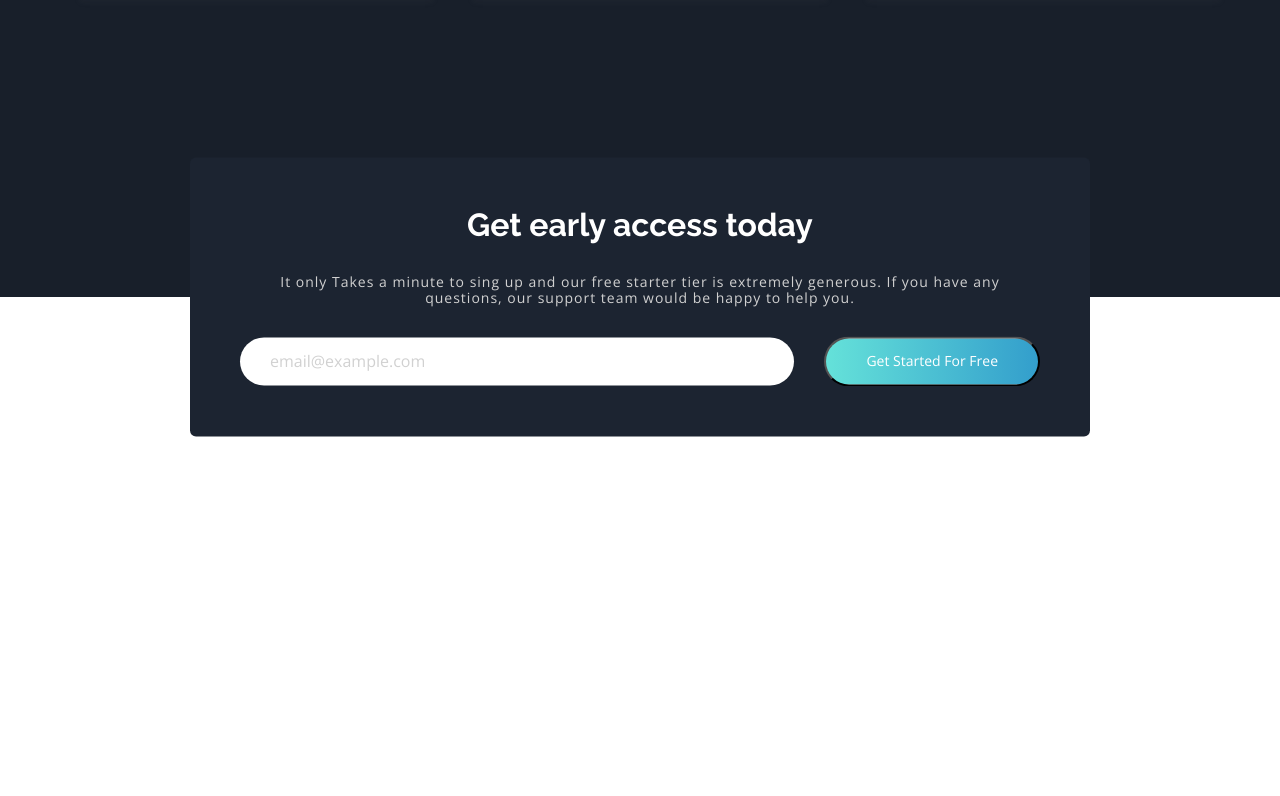
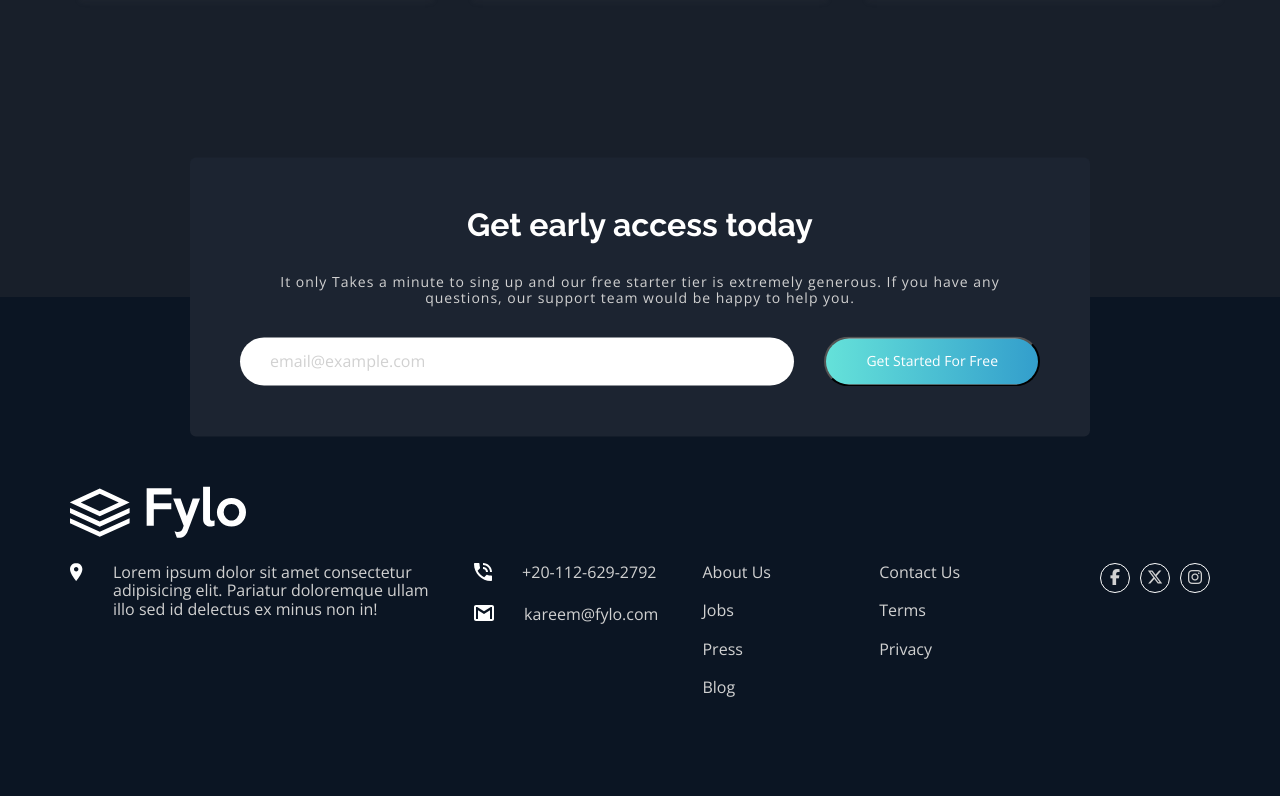
Before and after one commit to Kareemayman/Fylo_Dark_Landing_Page_FEM_Challenge, a plain HTML site: page index.html in a window 1280 px wide. Shown: the part 2606-3402 px from the top of the page. Before the commit the page ends 3182 px from the top, so only its background shows below. Drawn offline with nearby package versions, Linux system fonts and the light colour scheme.

Commit message:
Added Footer & Finished Challenge

```diff
--- a/css/fylo.css
+++ b/css/fylo.css
@@ -308,6 +308,10 @@ main .intro .curvy-background {
     max-width: 100%;
 }
 
+.sign-in {
+    background-color: var(--footer-background);
+}
+
 .sign-in .card {
     background-color: var(--intro-and-email-background);
     color: white;
@@ -385,6 +389,78 @@ main .intro .curvy-background {
     position: absolute;
 }
 
+footer {
+    background-color: var(--footer-background);
+    padding-bottom: 60px;
+    margin-top: -90px;
+}
+
+footer .logo img {
+    max-width: 100%;
+}
+
+footer .grid {
+    display: flex;
+    justify-content: space-between;
+    padding: 20px 0;
+    color: var(--almost-white);
+}
+
+footer .location {
+    width: 360px;
+}
+
+footer .grid .location,
+footer .grid .phone,
+footer .grid .email {
+    display: flex;
+    gap: 30px;
+}
+
+footer .grid .phone {
+    padding-bottom: 20px;
+}
+
+footer .grid .about {
+    display: flex;
+    flex-wrap: wrap;
+    justify-content: space-between;
+}
+
+footer .grid .about a {
+    color: var(--almost-white);
+    transition: var(--main-trans);
+    flex-basis: 50%;
+    margin-bottom: 20px;
+}
+
+footer .grid .about a:hover {
+    color: white;
+}
+
+footer .social {
+    display: flex;
+    align-items: flex-start;
+    gap: 10px;
+}
+
+footer .social i {
+    display: inline-block;
+    border: 1px solid white;
+    padding: 5px;
+    border-radius: 50%;
+    min-width: 30px;
+    min-height: 30px;
+    text-align: center;
+    cursor: pointer;
+    transition: var(--main-trans);
+}
+
+footer .social i:hover {
+    color: var(--cyan);
+    border-color: var(--cyan);
+}
+
 /* End Local Rules */
 
 /* Start Media Queries */
@@ -453,6 +529,24 @@ main .intro .curvy-background {
     main .intro .curvy-background {
         display: none;
     }
+
+    footer {
+        margin-top: -160px;
+        font-size: 14px;
+    }
+
+    footer .grid {
+        flex-direction: column;
+        gap: 20px
+    }
+
+    footer .grid .location {
+        width: fit-content;
+    }
+
+    footer .social {
+        justify-content: center;
+    }
 }
 /* Container Queries */
 @media (min-width: 769px) {
--- a/index.html
+++ b/index.html
@@ -239,5 +239,59 @@
             </div>
         </div>
     </main>
+
+    <footer>
+        <div class="container">
+            <div class="logo">
+                <img src="images/logo.svg" alt="logo">
+            </div>
+
+            <div class="grid">
+                <div class="location">
+                    <div class="location-img">
+                        <img src="images/icon-location.svg" alt="location">
+                    </div>
+
+                    <p>
+                        Lorem ipsum dolor sit amet consectetur adipisicing
+                        elit. Pariatur doloremque ullam illo sed id delectus
+                         ex minus non in!
+                    </p>
+                </div>
+
+                <div class="contact">
+                    <div class="phone">
+                        <div class="phone-img">
+                            <img src="images/icon-phone.svg" alt="phone">
+                        </div>
+                        <p>+20-112-629-2792</p>
+                    </div>
+
+                    <div class="email">
+                        <div class="email-img">
+                            <img src="images/icon-email.svg" alt="email">
+                        </div>
+                        <p>kareem@fylo.com</p>
+                    </div>
+                </div>
+
+                <div class="about open-sans">
+                    <a href="#">About Us</a>
+                    <a href="#">Contact Us</a>
+                    <a href="#">Jobs</a>
+                    <a href="#">Terms</a>
+                    <a href="#">Press</a>
+                    <a href="#">Privacy</a>
+                    <a href="#">Blog</a>
+                </div>
+
+                <div class="social">
+                    <i class="fa-brands fa-facebook-f"></i>
+                    <i class="fa-brands fa-x-twitter"></i>
+                    <i class="fa-brands fa-instagram"></i>
+                </div>
+            </div>
+        </div>
+    </footer>
 </body>
 </html>
```
